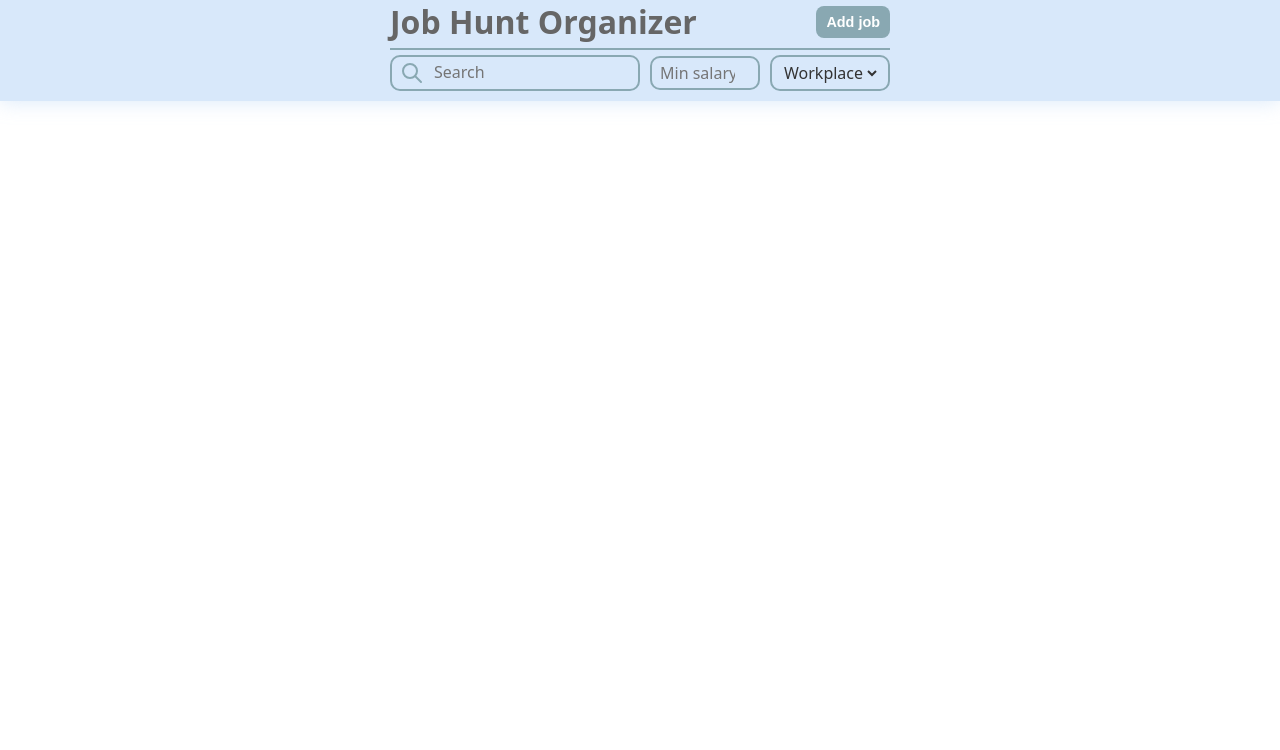
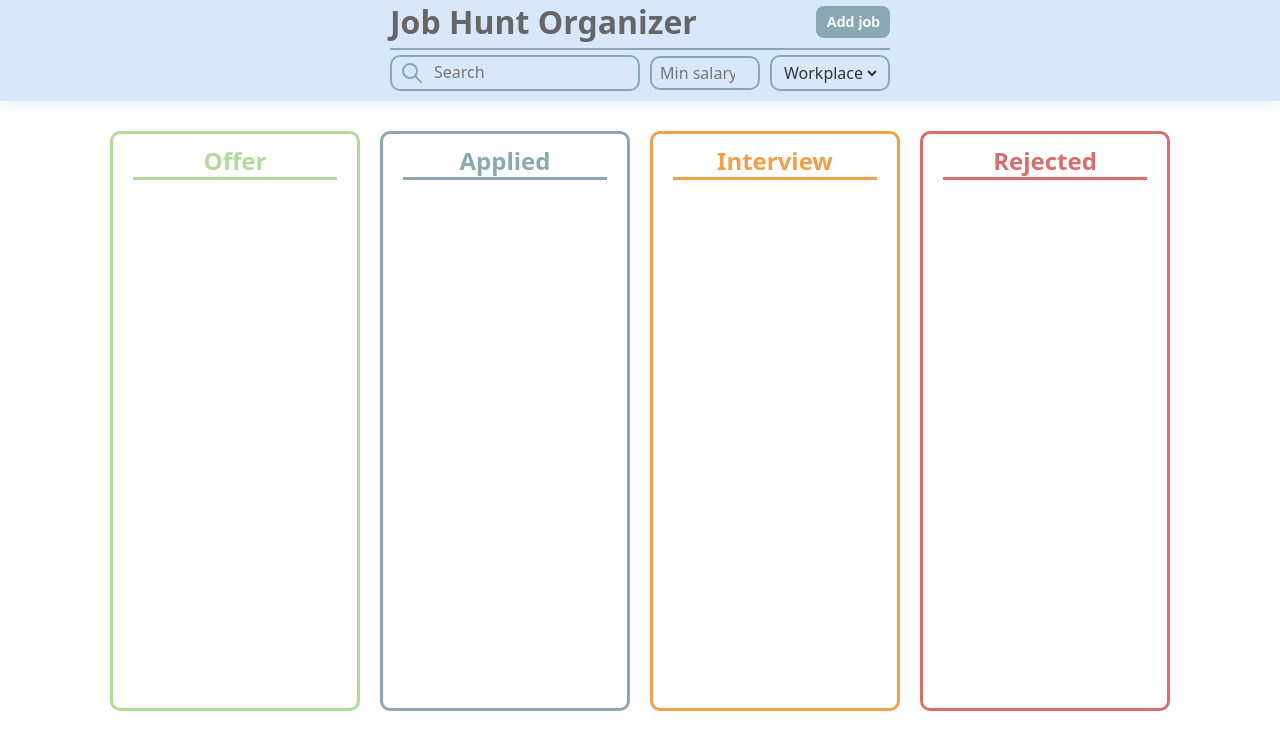
Before and after one commit to josevigodev/job-hunting-organizer, a React (Vite) app: page / in a window 1280 px wide. Shown: the top 750 px of the page. Built offline with nearby package versions, Linux system fonts and the light colour scheme.

Commit message:
fix dashboard

```diff
--- a/src/components/Dashboard/Dashboard.tsx
+++ b/src/components/Dashboard/Dashboard.tsx
@@ -5,11 +5,12 @@ import { useState } from 'react';
 
 export const Dashboard = () => {
   const groupedJobs = useGroupedJobs();
+  if (!groupedJobs) return;
   const [isDraggingOver, setIsDraggingOver] = useState('');
 
   return (
     <main className={styles.dashboard}>
-      {Object.entries(!groupedJobs).map(([state, jobCards]) => (
+      {Object.entries(groupedJobs).map(([state, jobCards]) => (
         <JobColumn
           key={state}
           isDraggingOver={isDraggingOver}
```
